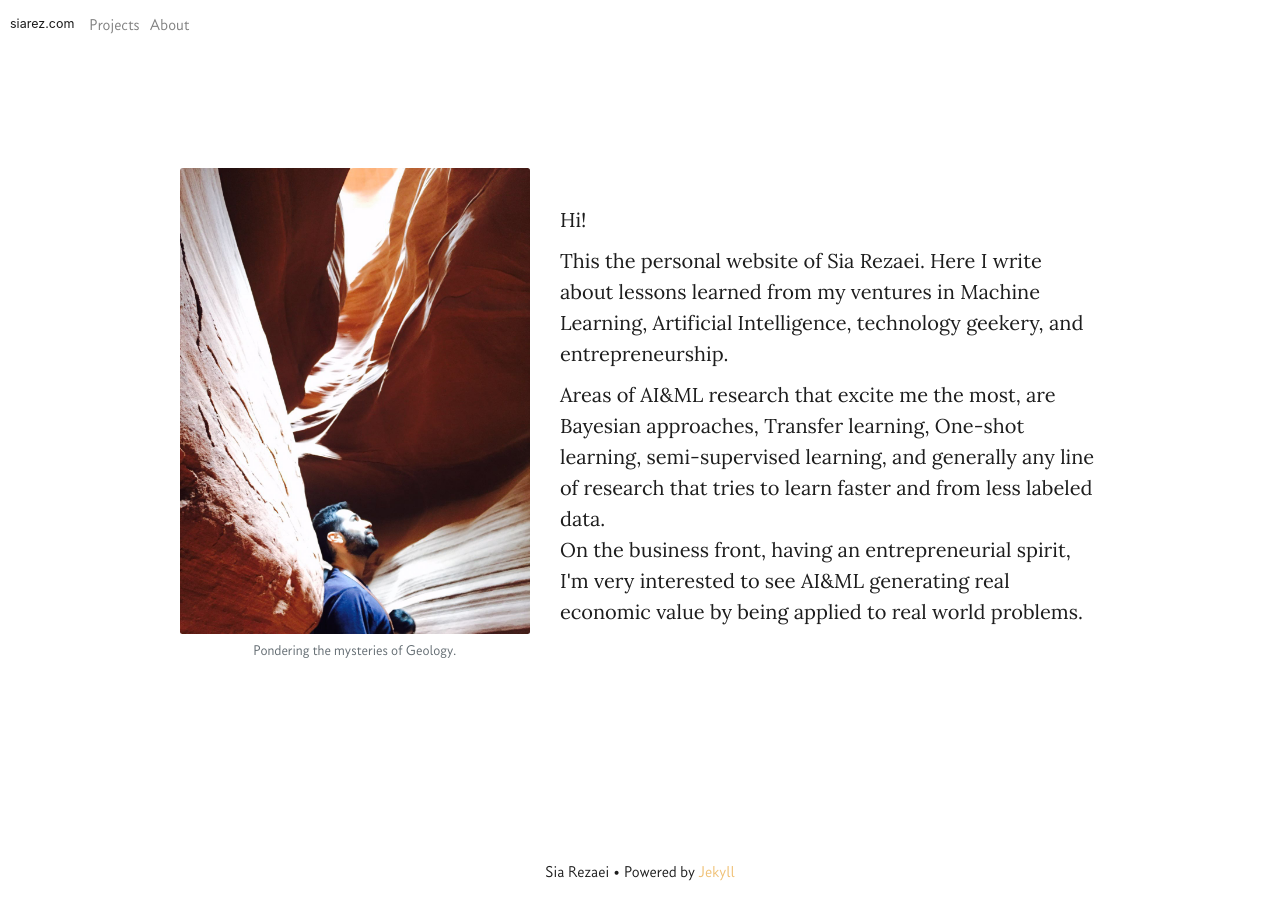
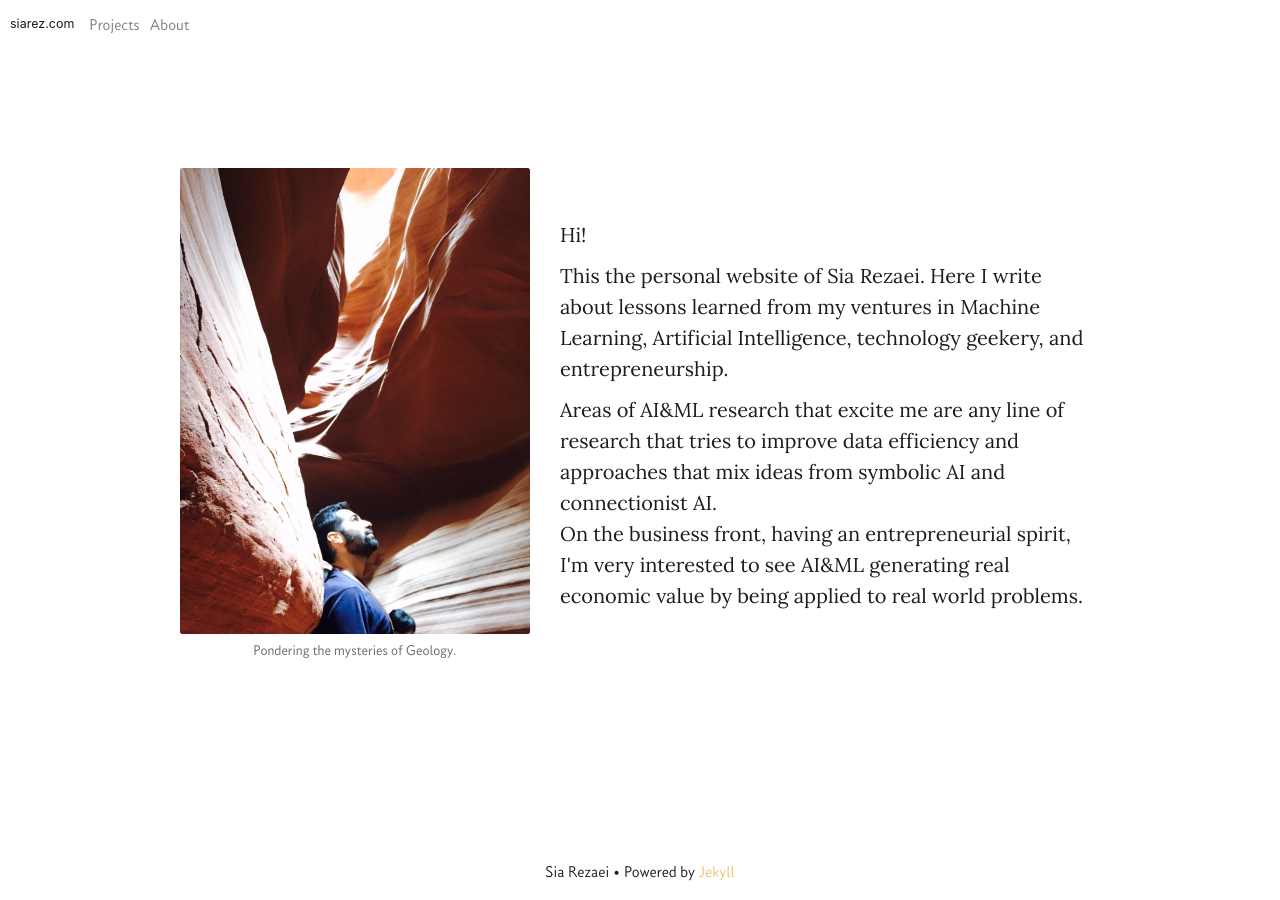
Before and after one commit to siarez/siarez.com, a Jekyll site: the page built from index.html, in a window 1280 px wide. Built offline with Jekyll 4.4.1, drawn with Linux system fonts in a browser that asks for light colours; nearby versions of some CDN libraries.

Commit message:
minor update

```diff
--- a/index.html
+++ b/index.html
@@ -18,7 +18,7 @@ title: siarez.com
                 Here I write about lessons learned from my ventures in Machine Learning, Artificial Intelligence, technology geekery, and entrepreneurship.
             </p>
             <p>
-                Areas of AI&amp;ML research that excite me the most, are Bayesian approaches, Transfer learning, One-shot learning, semi-supervised learning, and generally any line of research that tries to learn faster and from less labeled data.
+                Areas of AI&amp;ML research that excite me are any line of research that tries to improve data efficiency and approaches that mix ideas from symbolic AI and connectionist AI.
                 <br>On the business front, having an entrepreneurial spirit, I'm very interested to see AI&amp;ML generating real economic value by being applied to real world problems.
             </p>
         </div>
```
